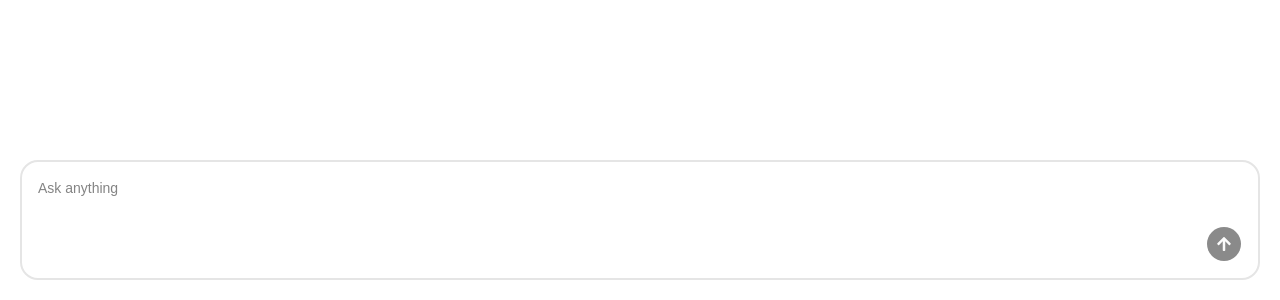
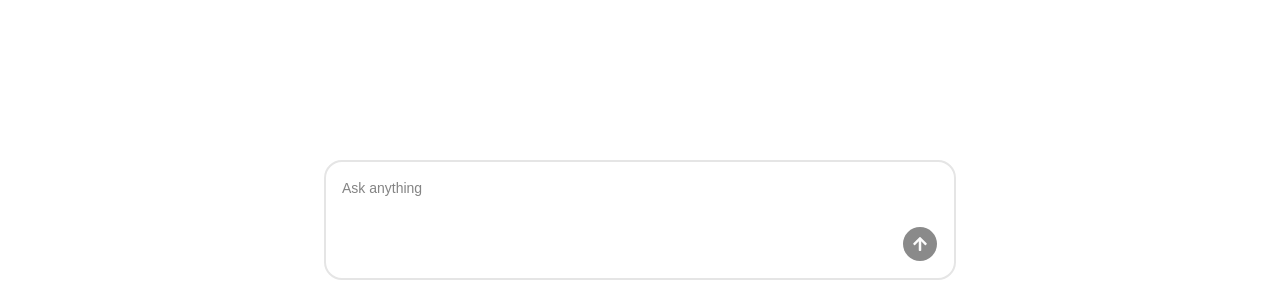
Before and after one commit to sansita0704/Chatbot, a React (Vite) app in the folder packages/client/: page /chatbot in a window 1280 px wide. Shown: the part 500-800 px from the top of the page. Built offline with nearby package versions, Linux system fonts and the light colour scheme; the HTML template or start-up script is replaced by a standard one.

Commit message:
improve styling

```diff
--- a/packages/client/src/pages/ChatPage.tsx
+++ b/packages/client/src/pages/ChatPage.tsx
@@ -2,7 +2,7 @@ import ChatBot from '@/components/chat/ChatBot';
 
 const ChatPage = () => {
     return (
-        <div className="h-screen p-5">
+        <div className="h-screen p-5 w-2xl mx-auto">
             <ChatBot />
         </div>
     );
--- a/packages/client/src/pages/ReviewPage.tsx
+++ b/packages/client/src/pages/ReviewPage.tsx
@@ -2,7 +2,7 @@ import ReviewList from '@/components/reviews/ReviewList';
 
 const ReviewPage = () => {
     return (
-        <div className="p-5">
+        <div className="p-5 w-2xl mx-auto">
             <ReviewList productId={4} />
         </div>
     );
```
